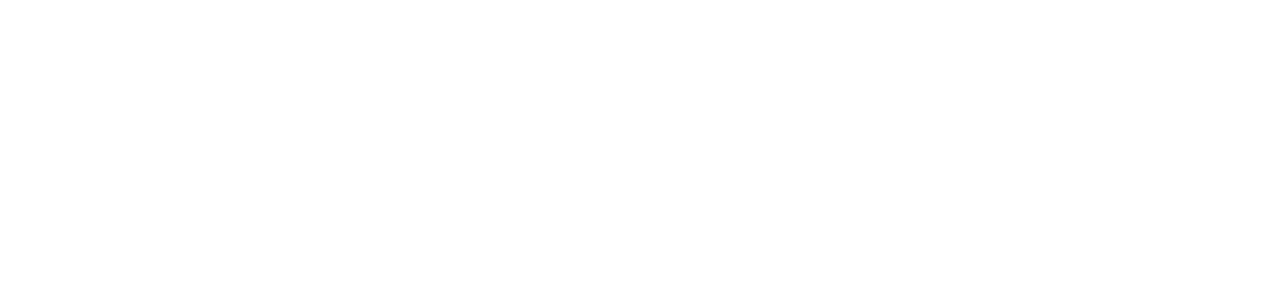
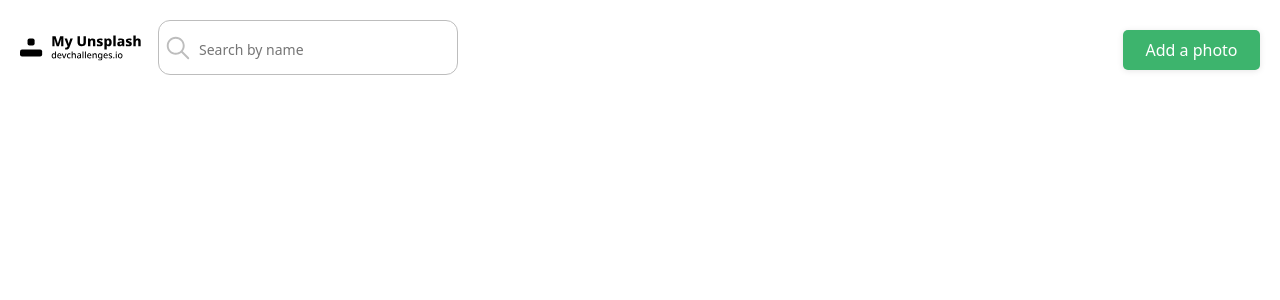
Before and after one commit to JairEscamilla/My-unsplash, a React app in the folder frontend/: page /feed in a window 1280 px wide. Shown: the top 300 px of the page. Built offline with nearby package versions, Linux system fonts and the light colour scheme.

Commit message:
Adding Modal and useModal Hook

```diff
--- a/frontend/src/Routes.tsx
+++ b/frontend/src/Routes.tsx
@@ -18,15 +18,7 @@
       <GlobalStyles theme={'light'} />
       <Switch>
         <Route exact path="/" component={Login} />
-        {authenticated ?
-          <>
-            <Route exact path="/feed" component={Feed} />
-          </>
-        :
-          <>
-
-          </>
-        }
+        <Route exact path="/feed" component={Feed} />
       </Switch>
     </BrowserRouter>
   )
--- /dev/null
+++ b/frontend/src/hooks/useModal.ts
@@ -0,0 +1,22 @@
+import { useEffect, useState, useRef } from "react";
+
+export const useModal = () => {
+  const dialogRef = useRef<HTMLDialogElement | null>(null);
+  const [modalIsOpened, setModalIsOpened] = useState(false);
+
+  const handleModal = () => {
+    const { current } = dialogRef;
+    if(modalIsOpened){
+      current?.close();
+      setModalIsOpened(false);
+    }else{
+      current?.showModal();
+      setModalIsOpened(true);
+    }
+  }
+
+  return {
+    handleModal,
+    dialogRef
+  }
+}
--- a/frontend/src/pages/Feeed/Feed.tsx
+++ b/frontend/src/pages/Feeed/Feed.tsx
@@ -1,12 +1,34 @@
 import React from 'react'
-import { Link } from 'react-router-dom';
+import logo from '../../assets/images/my_unsplash_logo.svg';
+import { Header } from './components/Header';
+import { SearchBar } from './components/SearchBar';
+import { Button } from '../../shared/Button/Button';
+import { Modal } from '../../shared/Dialog/Dialog';
+import { useModal } from '../../hooks/useModal';
+import { AddPhoto } from './components/AddPhoto';
 
 export const Feed = () => {
+
+  const { dialogRef, handleModal } = useModal();
+
   return (
-    <div>
-      <Link to="/">
-        Volver a iniciar sesión
-      </Link>
-    </div>
+    <>
+      <Header>
+        <img src={logo} alt="Logo de la aplicación" />
+        <SearchBar className="searchbar"/>
+        <Button
+          buttonTitle="Add a photo"
+          width="137px"
+          className="add-button"
+          onClick={handleModal}
+        />
+      </Header>
+      <Modal
+        title="Add a new photo"
+        reference={dialogRef}
+      >
+        <AddPhoto handleModal={handleModal} />
+      </Modal>
+    </>
   )
 }
--- /dev/null
+++ b/frontend/src/pages/Feeed/components/AddPhoto.tsx
@@ -0,0 +1,18 @@
+import React from 'react'
+import { Button, ButtonVariants } from '../../../shared/Button/Button';
+
+type AddPhotoProps = {
+  handleModal: () => void;
+}
+
+export const AddPhoto = ({ handleModal }: AddPhotoProps) => {
+  return (
+    <div>
+      <Button
+        variant={ButtonVariants.Warning}
+        buttonTitle="Cancel"
+        onClick={handleModal}
+      />
+    </div>
+  )
+}
--- /dev/null
+++ b/frontend/src/pages/Feeed/components/Header.tsx
@@ -0,0 +1,37 @@
+import React, { FC } from 'react';
+import styled from 'styled-components';
+
+const StyledHeader = styled.header `
+  width: 100%;
+  display: flex;
+  flex-wrap: wrap;
+  padding: 20px;
+
+  .add-button {
+    position: absolute;
+    right: 20px;
+  }
+
+  @media (max-width: 630px){
+    justify-content: center;
+    .add-button {
+      position: static;
+      margin-left: 5px;
+    }
+  }
+
+  @media (max-width: 475px){
+    .searchbar {
+      margin-bottom: 10px;
+      margin-top: 10px;
+    }
+  }
+`;
+
+export const Header: FC = ({ children }) => {
+  return (
+    <StyledHeader>
+      {children}
+    </StyledHeader>
+  )
+}
--- /dev/null
+++ b/frontend/src/pages/Feeed/components/SearchBar.tsx
@@ -0,0 +1,56 @@
+import React from 'react';
+import styled from 'styled-components';
+import { IoIosSearch } from "react-icons/io";
+
+interface SearchbarProps {
+  className?: string;
+}
+
+const StyledSearchbar = styled.form `
+  position: relative;
+  & .search-icon {
+    position: absolute;
+    left: 5px;
+    color: #BDBDBD;
+    z-index: 1;
+    width: 30px;
+    height: 30px;
+    top: 13px;
+  }
+`;
+
+const StyledInput = styled.input `
+  width: 300px;
+  height: 55px;
+  border: 1px solid #BDBDBD;
+  border-radius: 12px;
+  padding-left: 40px;
+  outline: none;
+  font-size: 19px;
+  transition: filter 1s;
+
+  &:focus {
+    filter: drop-shadow(0px 1px 6px rgba(0, 0, 0, 0.1));
+  }
+
+  &::placeholder{
+    font-weight: 500;
+    font-size: 14px;
+    line-height: 19px;
+  }
+`;
+
+export const SearchBar = ({ className = "" }: SearchbarProps) => {
+  return (
+    <StyledSearchbar>
+      <IoIosSearch
+        className={`search-icon ${className}`}
+      />
+      <StyledInput
+        type="text"
+        placeholder="Search by name"
+        className={className}
+      />
+    </StyledSearchbar>
+  )
+}
--- a/frontend/src/shared/Button/Button.tsx
+++ b/frontend/src/shared/Button/Button.tsx
@@ -15,6 +15,8 @@
   variant?: ButtonVariants;
   bold?: boolean;
   width?: string;
+  className?: string;
+  onClick?: () => void
 }
 
 interface StyledButtonProps {
@@ -61,9 +63,19 @@
   loading = false,
   variant = ButtonVariants.Primary,
   bold = false,
-  width = '100%'
+  width = '100%',
+  className= "",
+  onClick
 }: ButtonProps) => (
-  <StyledButton disabled={disabled} type={type} variant={variant} bold={bold} width={width}>
+  <StyledButton
+    className={className}
+    disabled={disabled}
+    type={type}
+    variant={variant}
+    bold={bold}
+    width={width}
+    onClick={onClick}
+  >
     { loading ?
         <SpinnerContainer>
           <Spinner
--- /dev/null
+++ b/frontend/src/shared/Dialog/Dialog.tsx
@@ -0,0 +1,31 @@
+import React from 'react';
+import styled from 'styled-components';
+
+
+type DialogProps = {
+  reference: React.MutableRefObject<HTMLDialogElement | null>;
+  title: string
+}
+
+const StyledDialog = styled.dialog `
+  margin: 0 auto;
+  border: none;
+  width: 620px;
+  border-radius: 12px;
+  padding: 20px;
+  margin-top: calc(50vh - 150px);
+`;
+
+const StyledTitle = styled.h3 `
+  font-weight: 500;
+  font-size: 24px;
+`
+
+export const Modal: React.FC<DialogProps> = ({ reference, children, title }) => {
+  return (
+    <StyledDialog ref={reference}>
+      <StyledTitle>{title}</StyledTitle>
+      {children}
+    </StyledDialog>
+  )
+}
--- a/frontend/src/styles/globalStyles.ts
+++ b/frontend/src/styles/globalStyles.ts
@@ -5,7 +5,7 @@
 }
 
 export const GlobalStyles = createGlobalStyle<GlobalStylesProps>`
-  @import url('https://fonts.googleapis.com/css2?family=Noto+Sans:wght@400;700&display=swap');
+  @import url('https://fonts.googleapis.com/css2?family=Noto+Sans:wght@400;500;700&display=swap');
   body {
     background: ${props => (props.theme === 'dark'? '#1a1a1a' : 'white')};
   }
```
Also changed, not shown: 1 other file (tests, documents, lock files or other folders).
